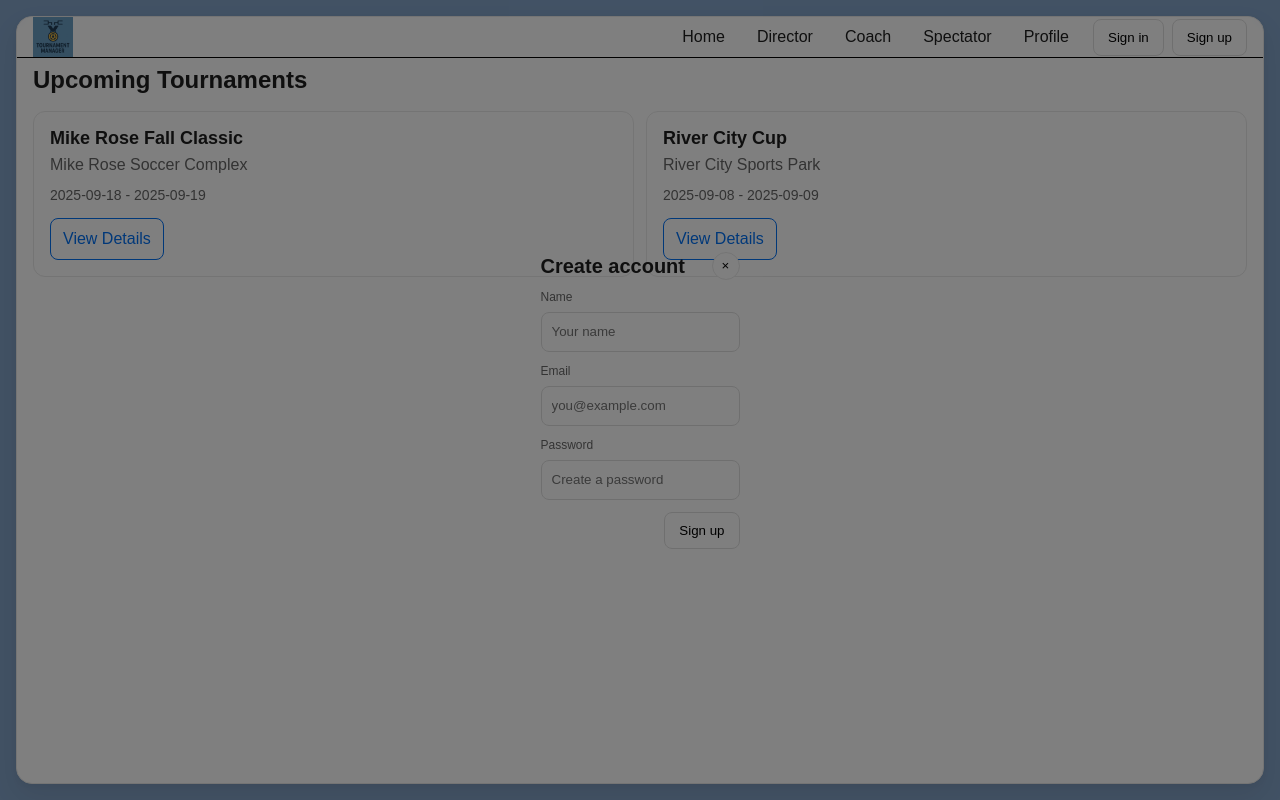
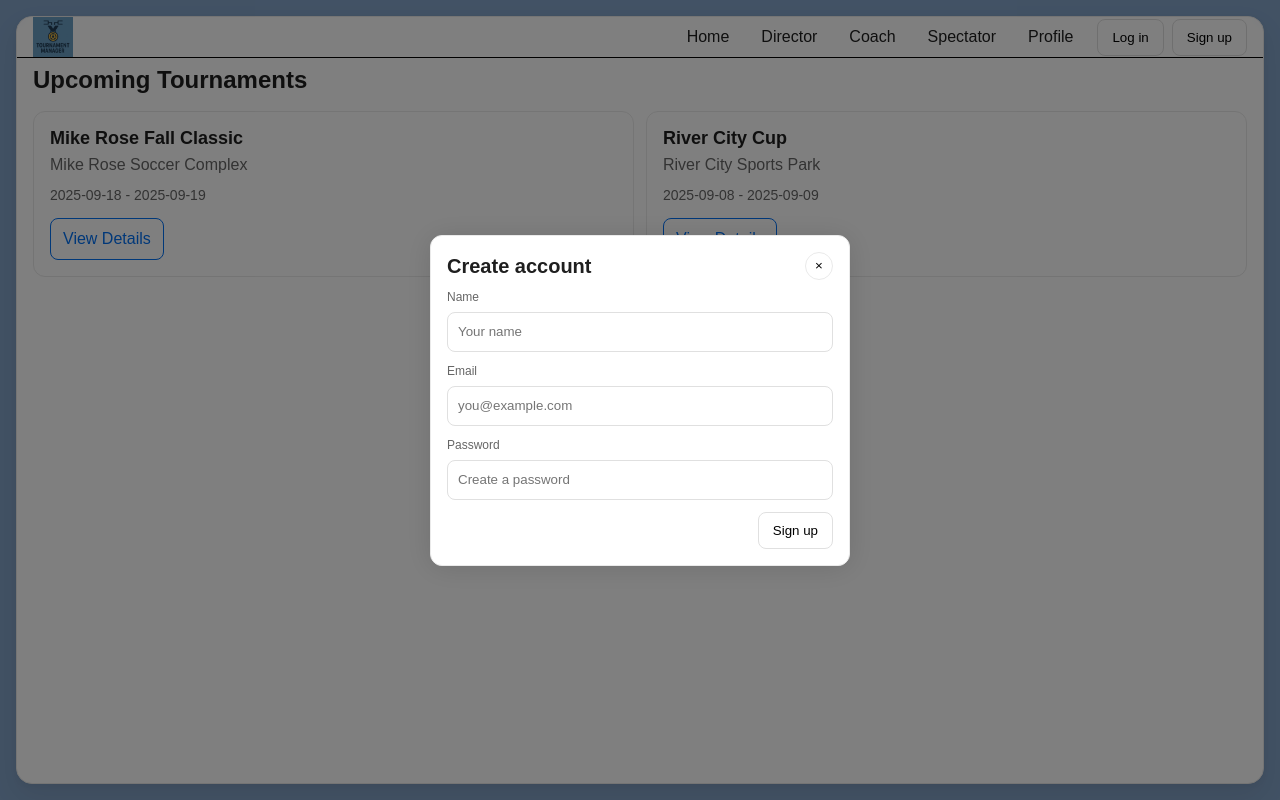
Before and after one commit to revellebrent/tournament-manager, a React (Vite) app: page / in a window 1280 px wide. Both pictures are taken after a click on the button "Sign up". Built offline with nearby package versions, Linux system fonts and the light colour scheme.

Commit message:
add AuthContext, ProtectedRoute, and header login/logout

```diff
--- a/src/App.jsx
+++ b/src/App.jsx
@@ -1,5 +1,7 @@
 import { useState } from "react";
 import { Routes, Route } from "react-router-dom";
+import { AuthProvider, useAuth } from "./context/AuthContext";
+import ProtectedRoute from "./components/ProtectedRoute/ProtectedRoute.jsx";
 import Header from "./components/Header/Header.jsx";
 import Home from "./components/Home/Home.jsx";
 import TournamentDetails from "./components/TournamentDetails/TournamentDetails";
@@ -11,23 +13,46 @@ import SpectatorDashboard from "./components/SpectatorDashboard/SpectatorDashboa
 import Profile from "./components/Profile/Profile.jsx";
 import NotFound from "./components/NotFound/NotFound.jsx";
 
-export default function App() {
+function AppShell() {
   const [isLoginOpen, setLoginOpen] = useState(false);
   const [isRegisterOpen, setRegisterOpen] = useState(false);
+  const auth = useAuth();
+
   return (
     <div className="page">
       <div className="page__surface">
         <Header
-        onLoginClick={() => setLoginOpen(true)}
-        onRegisterClick={() => setRegisterOpen(true)}
+          onLoginClick={() => setLoginOpen(true)}
+          onRegisterClick={() => setRegisterOpen(true)}
         />
         <Routes>
           <Route path="/" element={<Home />} />
           <Route path="/tournament/:id" element={<TournamentDetails />} />
-          <Route path="/director" element={<DirectorDashboard />} />
-          <Route path="/coach" element={<CoachDashboard />} />
+          <Route
+            path="/director"
+            element={
+              <ProtectedRoute roles={["director"]}>
+                <DirectorDashboard />
+              </ProtectedRoute>
+            }
+          />
+          <Route
+            path="/coach"
+            element={
+              <ProtectedRoute roles={["coach", "director"]}>
+                <CoachDashboard />
+              </ProtectedRoute>
+            }
+          />
+          <Route
+            path="/profile"
+            element={
+              <ProtectedRoute roles={["coach", "director", "parent"]}>
+                <Profile />
+              </ProtectedRoute>
+            }
+          />
           <Route path="/spectator" element={<SpectatorDashboard />} />
-          <Route path="/profile" element={<Profile />} />
           <Route path="*" element={<NotFound />} />
         </Routes>
       </div>
@@ -37,6 +62,10 @@ export default function App() {
         onClose={() => setLoginOpen(false)}
         onSubmit={(e) => {
           e.preventDefault();
+          const fd = new FormData(e.target);
+          const email = fd.get("email") || "";
+          // Demo login: any password is accepted
+          auth.login({ role: "coach", name: email.split("@")[0] || "Coach", email });
           setLoginOpen(false);
         }}
       />
@@ -46,9 +75,20 @@ export default function App() {
         onClose={() => setRegisterOpen(false)}
         onSubmit={(e) => {
           e.preventDefault();
+          const fd = new FormData(e.target);
+          const email = fd.get("email") || "";
+          auth.login({ role: "parent", name: fd.get("name") || "Parent", email });
           setRegisterOpen(false);
         }}
       />
     </div>
   );
 }
+
+export default function App() {
+  return (
+    <AuthProvider>
+      <AppShell />
+    </AuthProvider>
+  );
+}
--- a/src/components/Header/Header.css
+++ b/src/components/Header/Header.css
@@ -72,6 +72,10 @@
   outline-offset: 2px;
 }
 
+.header__user {
+  color: #666;
+}
+
 @media (max-width: 560px) {
   .header__nav {
     gap: 8px;
--- a/src/components/Header/Header.jsx
+++ b/src/components/Header/Header.jsx
@@ -1,8 +1,11 @@
 import { Link } from "react-router-dom";
 import "./Header.css";
 import tmlogo from "../../assets/tournamentmanagerlogo2.png";
+import { useAuth } from "../../context/AuthContext";
 
 export default function Header({ onLoginClick, onRegisterClick }) {
+  const { isLoggedIn, user, logout } = useAuth();
+
   return (
     <header className="header">
       <div className="header__inner container">
@@ -19,12 +22,23 @@ export default function Header({ onLoginClick, onRegisterClick }) {
         </nav>
 
         <div className="header__actions">
-          <button type="button" className="button header__btn" onClick={onLoginClick}>
-            Sign in
+          {isLoggedIn ? (
+            <>
+              <span className="header__user">Hello, {user?.name || "User"}</span>
+          <button type="button" className="button header__btn" onClick={logout}>
+            Log out
           </button>
+            </>
+          ) : (
+            <>
+              <button type="button" className="button header__btn" onClick={onLoginClick}>
+                Log in
+              </button>
           <button type="button" className="button header__btn" onClick={onRegisterClick}>
             Sign up
           </button>
+            </>
+          )}
         </div>
       </div>
     </header>
--- a/src/components/ModalWithForm/ModalWithForm.jsx
+++ b/src/components/ModalWithForm/ModalWithForm.jsx
@@ -23,7 +23,7 @@ export default function ModalWithForm({
   return (
     <div className="modal" onClick={onClose} role="dialog" aria-modal="true">
       <div className="modal__overlay" />
-      <div clsasName="modal__content" onClick={stop}>
+      <div className="modal__content" onClick={stop}>
         <div className="modal__header">
           <h2 className="modal__title">{title}</h2>
           <button className="modal__close" aria-label="Close" onClick={onClose}>&times;</button>
--- /dev/null
+++ b/src/components/ProtectedRoute/ProtectedRoute.jsx
@@ -0,0 +1,9 @@
+import { Navigate } from "react-router-dom";
+import { useAuth } from "../../context/AuthContext";
+
+export default function ProtectedRoute({ children, roles }) {
+  const { isLoggedIn, role } = useAuth();
+  if (!isLoggedIn) return <Navigate to="/" replace />;
+  if (roles && !roles.includes(role)) return <Navigate to="/" replace />;
+  return children;
+}
--- /dev/null
+++ b/src/context/AuthContext.jsx
@@ -0,0 +1,35 @@
+import { createContext, useContext, useEffect, useState } from "react";
+
+const AuthContext = createContext(null);
+
+export function AuthProvider({ children }) {
+  const [state, setState] = useState(() => {
+    try {
+      return JSON.parse(localStorage.getItem("auth")) || { isLoggedIn: false, role: "guest", user: null };
+    } catch {
+      return { isLoggedIn: false, role: "guest", user: null };
+    }
+  });
+
+  useEffect(() => {
+    localStorage.setItem("auth", JSON.stringify(state));
+  }, [state]);
+
+  function login({ role = "coach", name ="Demo User", email = "" } = {}) {
+    setState({ isLoggedIn: true, role, user: { name, email } });
+  }
+
+  function logout() {
+    setState({ isLoggedIn: false, role: "guest", user: null });
+  }
+
+  return (
+    <AuthContext.Provider value={{ ...state, login, logout }}>
+      {children}
+    </AuthContext.Provider>
+  );
+}
+
+export function useAuth() {
+  return useContext(AuthContext);
+}
```
